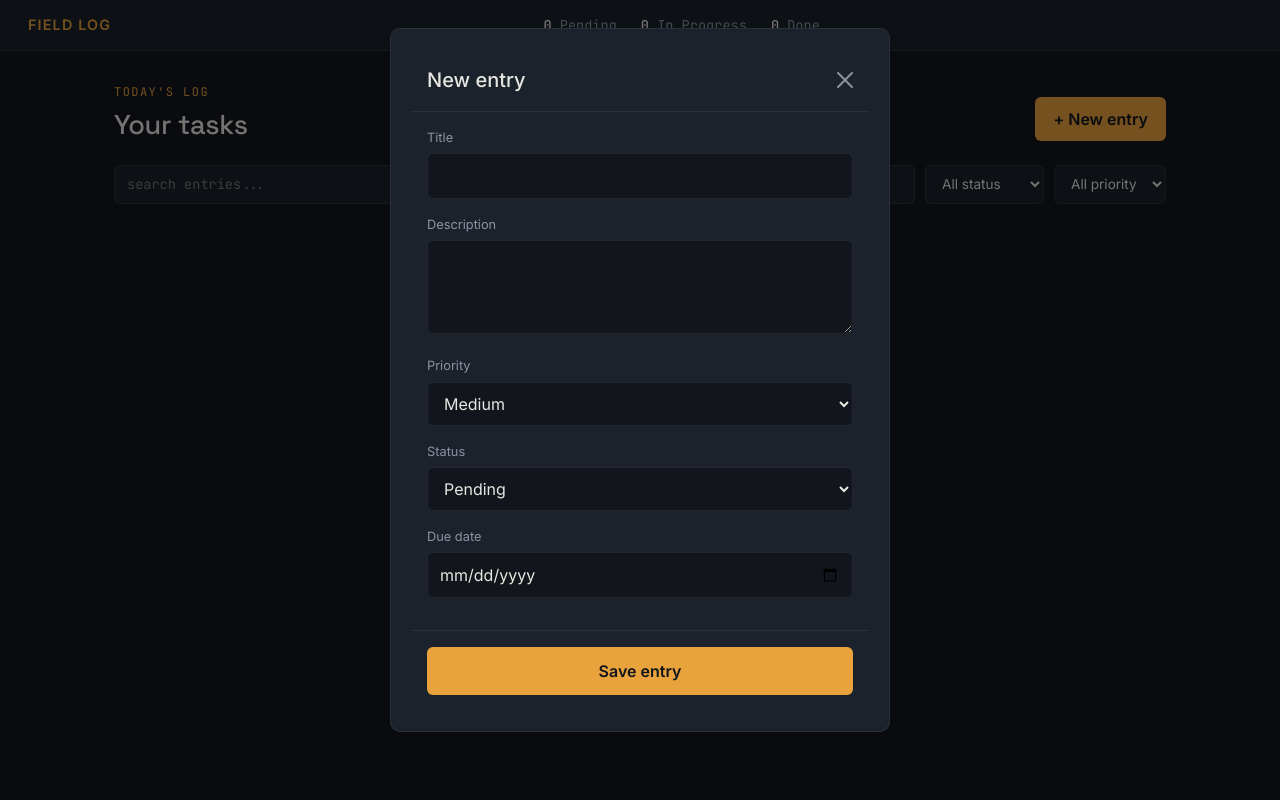
After one commit to atharvanawale11/task-manager, a Django app: template templates/dashboard.html in a window 1280 px wide, after a click on "+ New entry". The commit adds this page. Run offline with Django 5.2, Linux system fonts and the light colour scheme; the template is opened without the code that fills it, so the values that code supplies are empty; parts of the project's set-up code (start-up, migrations or seed data) failed here and were passed over; some libraries are stand-ins or nearby versions.

Commit message:
feat: Add Dashboard Page — Task List + Add/Edit/Delete UI

```diff
--- a/static/css/style.css
+++ b/static/css/style.css
@@ -140,3 +140,78 @@ h1, h2, h3, .brand {
   transition: opacity 0.15s;
 }
 .btn-signal:hover { opacity: 0.9; }
+
+/* --- Dashboard --- */
+.dash-head {
+  display: flex;
+  justify-content: space-between;
+  align-items: flex-end;
+  margin-bottom: 24px;
+}
+.dash-head h1 { margin: 0; font-size: 1.7rem; }
+.btn-inline { width: auto; padding: 10px 18px; }
+
+.filter-row {
+  display: flex;
+  gap: 10px;
+  margin-bottom: 20px;
+}
+.filter-row input, .filter-row select {
+  background: var(--panel);
+  border: 1px solid var(--border);
+  color: var(--paper);
+  border-radius: 6px;
+  padding: 8px 12px;
+  font-size: 0.85rem;
+}
+.filter-row input { flex: 1; }
+
+.task-list { display: flex; flex-direction: column; gap: 10px; }
+
+.task-card {
+  background: var(--panel);
+  border: 1px solid var(--border);
+  border-left: 3px solid var(--muted);
+  border-radius: 8px;
+  padding: 14px 18px;
+  display: flex;
+  justify-content: space-between;
+  align-items: center;
+}
+.task-card.priority-High { border-left-color: var(--signal); }
+.task-card.priority-Medium { border-left-color: var(--muted); }
+.task-card.priority-Low { border-left-color: var(--border); }
+
+.task-card__title { font-weight: 500; margin-bottom: 4px; }
+.task-card__meta { font-size: 0.78rem; color: var(--muted); font-family: 'JetBrains Mono', monospace; }
+
+.badge-status {
+  font-size: 0.72rem;
+  padding: 3px 10px;
+  border-radius: 20px;
+  font-family: 'JetBrains Mono', monospace;
+  margin-right: 12px;
+}
+.badge-Pending { background: rgba(139,147,161,0.15); color: var(--muted); }
+.badge-In-Progress { background: rgba(232,163,61,0.15); color: var(--signal); }
+.badge-Done { background: rgba(79,169,122,0.15); color: var(--ok); }
+
+.task-card__actions button {
+  background: none;
+  border: none;
+  color: var(--muted);
+  cursor: pointer;
+  font-size: 0.85rem;
+  margin-left: 10px;
+}
+.task-card__actions button:hover { color: var(--paper); }
+
+textarea, .field select, .field input[type="date"] {
+  width: 100%;
+  background: var(--ink);
+  border: 1px solid var(--border);
+  border-radius: 6px;
+  padding: 10px 12px;
+  color: var(--paper);
+  font-family: 'Inter', sans-serif;
+}
--- /dev/null
+++ b/static/js/dashboard.js
@@ -0,0 +1,112 @@
+const API = '/api/tasks/';
+
+function getCookie(name) {
+  const match = document.cookie.match(new RegExp('(^| )' + name + '=([^;]+)'));
+  return match ? match[2] : null;
+}
+const csrftoken = getCookie('csrftoken');
+
+let allTasks = [];
+
+async function fetchTasks() {
+  const res = await fetch(API, { credentials: 'same-origin' });
+  allTasks = await res.json();
+  renderTasks(allTasks);
+  updateTicker(allTasks);
+}
+
+function updateTicker(tasks) {
+  document.getElementById('stat-pending').textContent = tasks.filter(t => t.status === 'Pending').length;
+  document.getElementById('stat-progress').textContent = tasks.filter(t => t.status === 'In Progress').length;
+  document.getElementById('stat-done').textContent = tasks.filter(t => t.status === 'Done').length;
+}
+
+function renderTasks(tasks) {
+  const list = document.getElementById('taskList');
+  if (tasks.length === 0) {
+    list.innerHTML = `<p class="mono" style="color: var(--muted);">No entries yet. Add your first one.</p>`;
+    return;
+  }
+  list.innerHTML = tasks.map(t => `
+    <div class="task-card priority-${t.priority}">
+      <div>
+        <div class="task-card__title">${t.title}</div>
+        <div class="task-card__meta">${t.priority} priority ${t.due_date ? '· due ' + t.due_date : ''}</div>
+      </div>
+      <div style="display:flex; align-items:center;">
+        <span class="badge-status badge-${t.status.replace(' ', '-')}">${t.status}</span>
+        <div class="task-card__actions">
+          <button onclick="editTask(${t.id})">Edit</button>
+          <button onclick="deleteTask(${t.id})">Delete</button>
+        </div>
+      </div>
+    </div>
+  `).join('');
+}
+
+function editTask(id) {
+  const t = allTasks.find(x => x.id === id);
+  document.getElementById('modalTitle').textContent = 'Edit entry';
+  document.getElementById('taskId').value = t.id;
+  document.getElementById('taskTitle').value = t.title;
+  document.getElementById('taskDescription').value = t.description;
+  document.getElementById('taskPriority').value = t.priority;
+  document.getElementById('taskStatus').value = t.status;
+  document.getElementById('taskDueDate').value = t.due_date || '';
+  new bootstrap.Modal(document.getElementById('taskModal')).show();
+}
+
+async function deleteTask(id) {
+  if (!confirm('Delete this entry?')) return;
+  await fetch(`${API}${id}/`, {
+    method: 'DELETE',
+    headers: { 'X-CSRFToken': csrftoken },
+    credentials: 'same-origin'
+  });
+  fetchTasks();
+}
+
+document.getElementById('saveTaskBtn').addEventListener('click', async () => {
+  const id = document.getElementById('taskId').value;
+  const payload = {
+    title: document.getElementById('taskTitle').value,
+    description: document.getElementById('taskDescription').value,
+    priority: document.getElementById('taskPriority').value,
+    status: document.getElementById('taskStatus').value,
+    due_date: document.getElementById('taskDueDate').value || null,
+  };
+
+  const url = id ? `${API}${id}/` : API;
+  const method = id ? 'PUT' : 'POST';
+
+  await fetch(url, {
+    method,
+    headers: { 'Content-Type': 'application/json', 'X-CSRFToken': csrftoken },
+    credentials: 'same-origin',
+    body: JSON.stringify(payload)
+  });
+
+  bootstrap.Modal.getInstance(document.getElementById('taskModal')).hide();
+  document.getElementById('taskId').value = '';
+  document.querySelector('#taskModal form')?.reset();
+  fetchTasks();
+});
+
+document.getElementById('searchInput').addEventListener('input', applyFilters);
+document.getElementById('statusFilter').addEventListener('change', applyFilters);
+document.getElementById('priorityFilter').addEventListener('change', applyFilters);
+
+function applyFilters() {
+  const search = document.getElementById('searchInput').value.toLowerCase();
+  const status = document.getElementById('statusFilter').value;
+  const priority = document.getElementById('priorityFilter').value;
+
+  const filtered = allTasks.filter(t =>
+    t.title.toLowerCase().includes(search) &&
+    (status === '' || t.status === status) &&
+    (priority === '' || t.priority === priority)
+  );
+  renderTasks(filtered);
+}
+
+fetchTasks();
--- a/tasks/urls_frontend.py
+++ b/tasks/urls_frontend.py
@@ -1,3 +1,6 @@
 from django.urls import path
+from .views import dashboard
 
-urlpatterns = []
+urlpatterns = [
+    path('', dashboard, name='dashboard'),
+]
--- /dev/null
+++ b/templates/dashboard.html
@@ -0,0 +1,81 @@
+{% extends "base.html" %}
+{% load static %}
+{% block title %}Dashboard · Field Log{% endblock %}
+
+{% block content %}
+<div class="dash-head">
+  <div>
+    <p class="auth-eyebrow mono">TODAY'S LOG</p>
+    <h1>Your tasks</h1>
+  </div>
+  <button class="btn-signal btn-inline" data-bs-toggle="modal" data-bs-target="#taskModal" onclick="document.getElementById('taskId').value=''; document.getElementById('modalTitle').textContent='New entry';">+ New entry</button>
+</div>
+
+<div class="filter-row">
+  <input type="text" id="searchInput" class="mono" placeholder="search entries...">
+  <select id="statusFilter">
+    <option value="">All status</option>
+    <option value="Pending">Pending</option>
+    <option value="In Progress">In Progress</option>
+    <option value="Done">Done</option>
+  </select>
+  <select id="priorityFilter">
+    <option value="">All priority</option>
+    <option value="Low">Low</option>
+    <option value="Medium">Medium</option>
+    <option value="High">High</option>
+  </select>
+</div>
+
+<div id="taskList" class="task-list"></div>
+
+<!-- Add/Edit Modal -->
+<div class="modal fade" id="taskModal" tabindex="-1">
+  <div class="modal-dialog">
+    <div class="modal-content panel">
+      <div class="modal-header" style="border-color: var(--border);">
+        <h5 class="modal-title" id="modalTitle">New entry</h5>
+        <button type="button" class="btn-close btn-close-white" data-bs-dismiss="modal"></button>
+      </div>
+      <div class="modal-body">
+        <input type="hidden" id="taskId">
+        <div class="field">
+          <label>Title</label>
+          <input type="text" id="taskTitle" class="mono">
+        </div>
+        <div class="field">
+          <label>Description</label>
+          <textarea id="taskDescription" rows="3"></textarea>
+        </div>
+        <div class="field">
+          <label>Priority</label>
+          <select id="taskPriority">
+            <option value="Low">Low</option>
+            <option value="Medium" selected>Medium</option>
+            <option value="High">High</option>
+          </select>
+        </div>
+        <div class="field">
+          <label>Status</label>
+          <select id="taskStatus">
+            <option value="Pending">Pending</option>
+            <option value="In Progress">In Progress</option>
+            <option value="Done">Done</option>
+          </select>
+        </div>
+        <div class="field">
+          <label>Due date</label>
+          <input type="date" id="taskDueDate">
+        </div>
+      </div>
+      <div class="modal-footer" style="border-color: var(--border);">
+        <button class="btn-signal" id="saveTaskBtn">Save entry</button>
+      </div>
+    </div>
+  </div>
+</div>
+{% endblock %}
+
+{% block scripts %}
+<script src="{% static 'js/dashboard.js' %}"></script>
+{% endblock %}
```
Also changed, not shown: tasks/views.py (+8 -1 lines).
